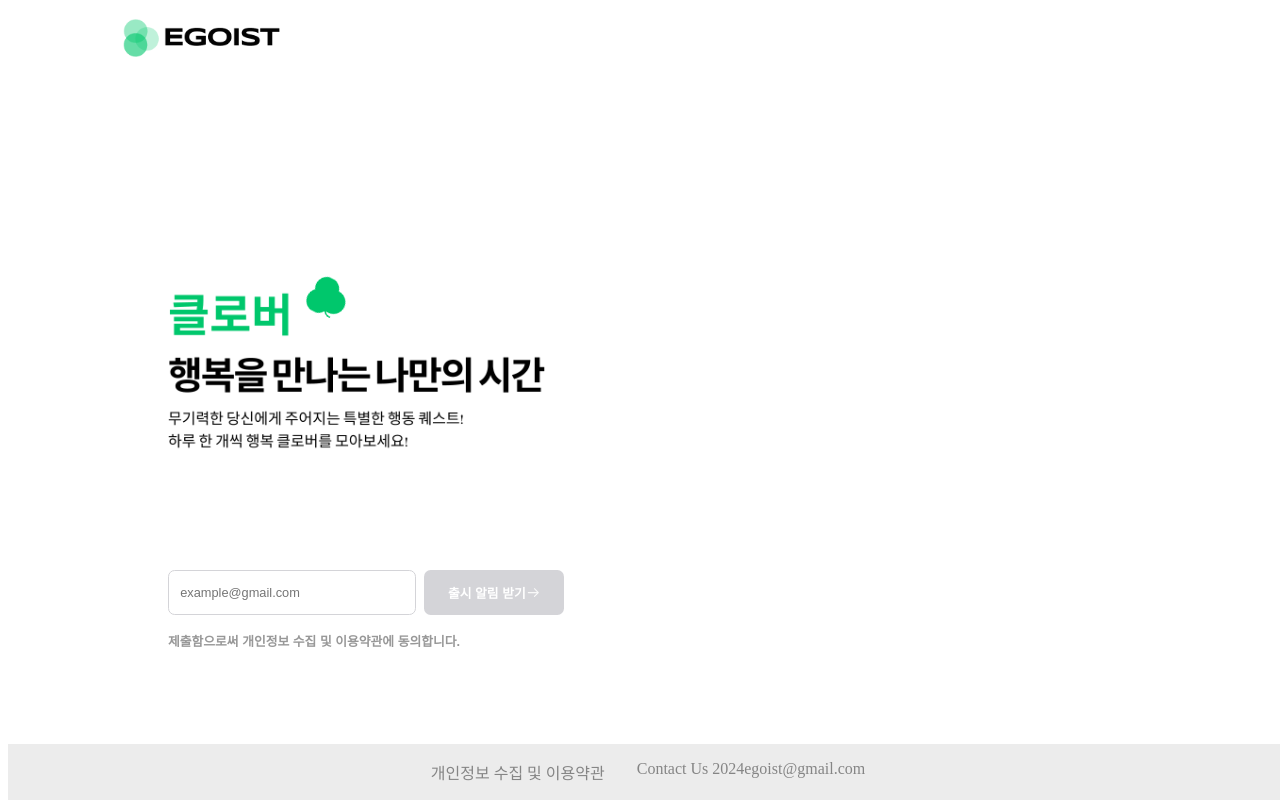
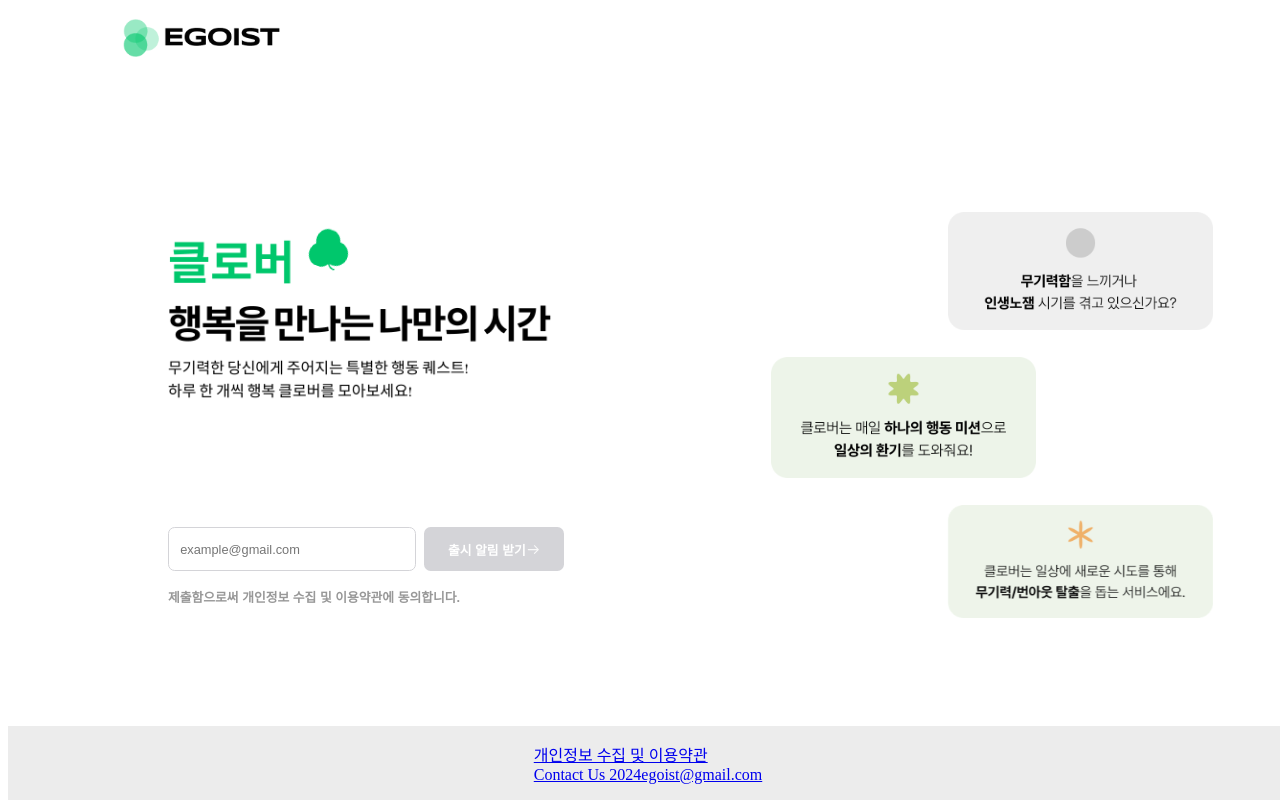
Before and after one commit to clovar24/clovar24.github.io, a React (Create React App) app: page / in a window 1280 px wide. Shown: the top 800 px of the page. Built offline with nearby package versions, Linux system fonts and the light colour scheme.

Commit message:
clovar 페이지

```diff
--- a/src/footer/Footer.jsx
+++ b/src/footer/Footer.jsx
@@ -3,10 +3,10 @@ import React from "react";
 export default function Footer() {
   return (
     <div className="footer">
-      {/* <a href="https://team-egoist.notion.site/8d564ee4df9d4a73bd3c0126a38b58d0?pvs=4">  */}
-      <div>개인정보 수집 및 이용약관</div>
-      <div>Contact Us 2024egoist@gmail.com</div>
-      {/* </a> */}
+      <a href="https://team-egoist.notion.site/8d564ee4df9d4a73bd3c0126a38b58d0?pvs=4">
+        <div>개인정보 수집 및 이용약관</div>
+        <div>Contact Us 2024egoist@gmail.com</div>
+      </a>
     </div>
   );
 }
--- a/src/home/home.css
+++ b/src/home/home.css
@@ -216,10 +216,7 @@
   font-size: 1rem;
   cursor: pointer;
 }
-<<<<<<< HEAD
-/* 제발요 */
-=======
->>>>>>> 891e03441e0573186249164838eeac873b2fe89f
+
 .home-wrap{
   width: 100%;
   height: 100vh;
```
